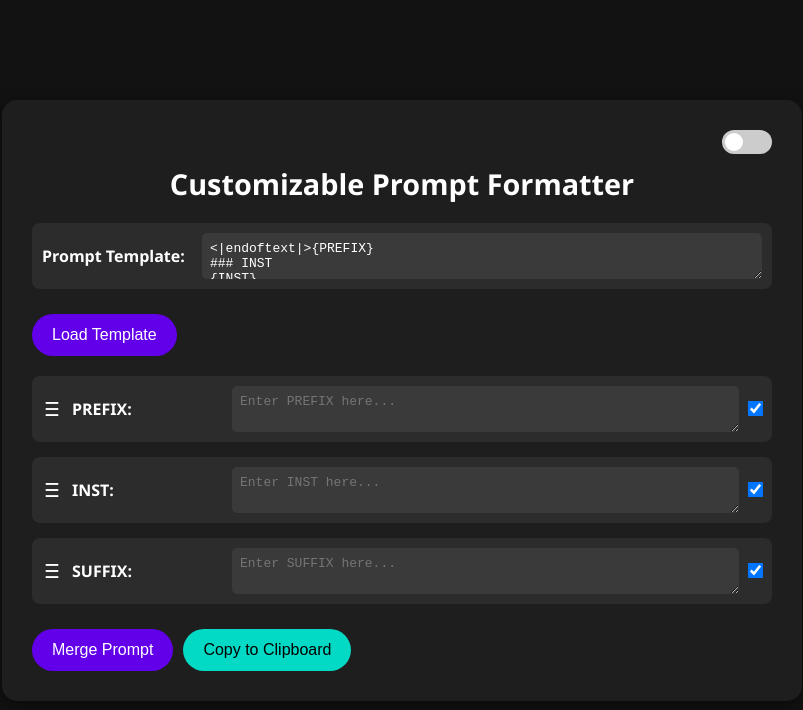
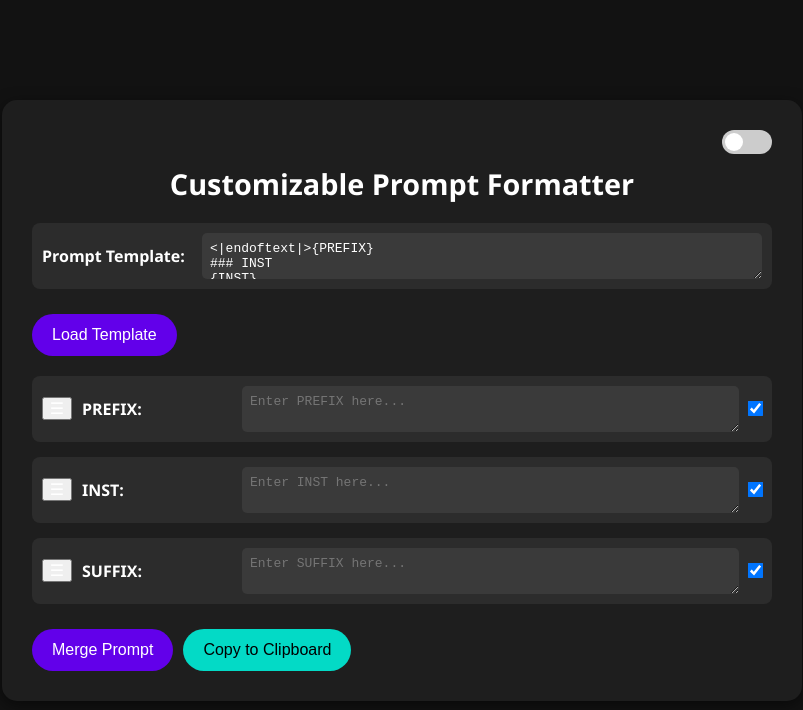
Before and after one commit to xander-haj/prompt-merger, a plain HTML site: page index.html in a window 1280 px wide. Shown: the whole page, without its empty margins (238-1041 px from the left). Drawn offline with nearby package versions, Linux system fonts and the light colour scheme.

Commit message:
Update index.html

```diff
--- a/index.html
+++ b/index.html
@@ -160,13 +160,14 @@
         }
 
         .form-group .handle {
-            width: 20px;
+            width: 30px;
             margin-right: 10px;
             cursor: grab;
             display: flex;
             align-items: center;
             justify-content: center;
             user-select: none;
+            flex-shrink: 0;
         }
 
         .form-group .handle::before {
@@ -527,10 +528,12 @@ Sure, how can I assist you today?
                 div.className = 'form-group';
                 div.setAttribute('data-placeholder', placeholder);
 
-                // Create drag handle
-                const handle = document.createElement('span');
+                // Create drag handle as a button
+                const handle = document.createElement('button');
                 handle.className = 'handle';
+                handle.type = 'button';
                 handle.setAttribute('aria-label', 'Drag to reorder');
+                handle.setAttribute('title', 'Drag to reorder');
 
                 const label = document.createElement('label');
                 label.setAttribute('for', placeholder);
@@ -584,10 +587,13 @@ Sure, how can I assist you today?
          * Function to initialize SortableJS for the input form.
          */
         function initializeSortable() {
-            const sortable = Sortable.create(document.getElementById('input-form'), {
+            Sortable.create(document.getElementById('input-form'), {
                 animation: 150,
-                handle: '.handle',
+                handle: '.handle', // Only the handle is draggable
                 ghostClass: 'dragging',
+                onEnd: function (/**Event*/evt) {
+                    // Optional: You can perform actions after reordering here
+                },
             });
         }
 
```
